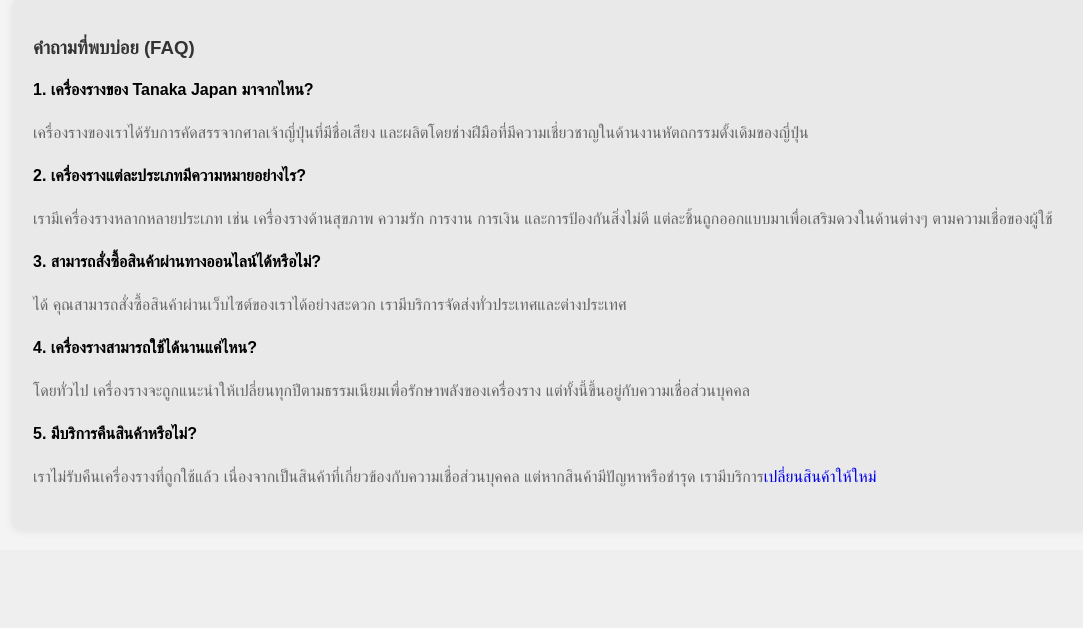
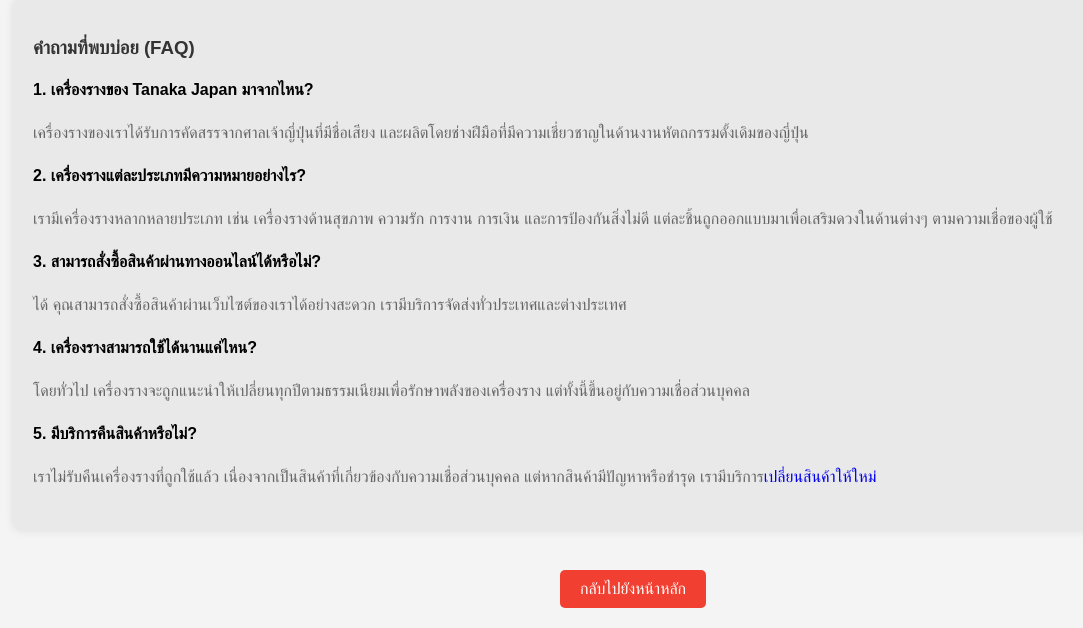
Before and after one commit to Nabsatang02/SciCom-Final, a PHP site: page /about.php in a window 1280 px wide. Shown: the part 642-1270 px from the top of the page, without its empty margins (7-1090 px from the left). Before the commit the page ends 1129 px from the top, so only its background shows below. Run offline with PHP 8.4, Linux system fonts and the light colour scheme.

Commit message:
Add Return to Index Button
Add Return to Index Button in about.php and exchange.php page.

```diff
--- a/about.php
+++ b/about.php
@@ -47,6 +47,19 @@
         .faq p {
             margin-bottom: 20px;
         }
+        .button {
+            display: inline-block;
+            margin-top: 20px;
+            padding: 10px 20px;
+            background-color: #f13f31;
+            color: #fff;
+            text-decoration: none;
+            border-radius: 5px;
+            font-size: 16px;
+        }
+        .button:hover {
+            background-color: #d12e25;
+        }
     </style>
 </head>
 <body>
@@ -88,5 +101,9 @@
         <p>เราไม่รับคืนเครื่องรางที่ถูกใช้แล้ว เนื่องจากเป็นสินค้าที่เกี่ยวข้องกับความเชื่อส่วนบุคคล แต่หากสินค้ามีปัญหาหรือชำรุด เรามีบริการ<a href="exchange.php" style="text-decoration: none;">เปลี่ยนสินค้าให้ใหม่</a></p>
     </section>
 
+    <div style="text-align: center; margin-bottom: 20px;">
+            <a href="index.php" class="button">กลับไปยังหน้าหลัก</a>
+        </div>
+
 </body>
 </html>
```
Also changed, not shown: exchange.php (+17 -0 lines).
